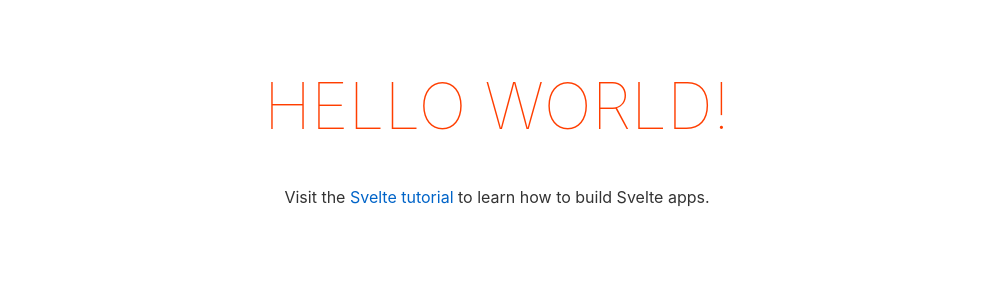
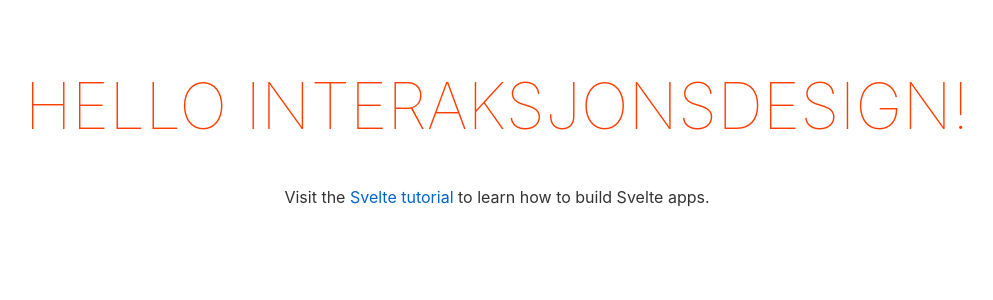
Before and after one commit to gloer/svelte-ocean, a Svelte app: page / in a window 1280 px wide. Shown: the top 300 px of the page, without its empty margins (143-1136 px from the left). Built offline with nearby package versions, Linux system fonts and the light colour scheme.

Commit message:
Changed name

```diff
--- a/src/main.js
+++ b/src/main.js
@@ -3,7 +3,7 @@ import App from './App.svelte';
 const app = new App({
 	target: document.body,
 	props: {
-		name: 'world'
+		name: 'Interaksjonsdesign'
 	}
 });
 
```
